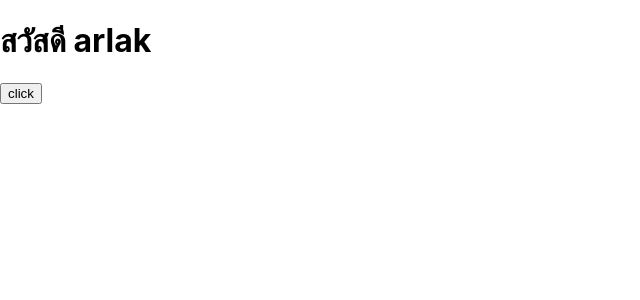
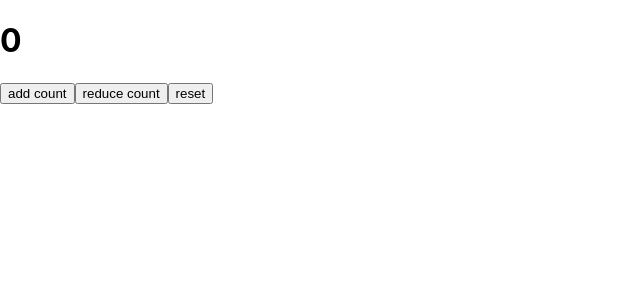
Before and after one commit to ARlak24sevEN/react-basic, a React (Create React App) app: page / in a window 1280 px wide. Shown: the top 300 px of the page, without its empty margins (0-640 px from the left). Built offline with nearby package versions, Linux system fonts and the light colour scheme.

Commit message:
use state with fuction

```diff
--- a/src/App.js
+++ b/src/App.js
@@ -1,9 +1,26 @@
+import { useState } from "react";
 function App() {
-  const name = "arlak";
+  const [count, setCount] = useState(0);
+  function addCount() {
+    console.log(count);
+    setCount(count + 1);
+  }
+
+  function reduceCount() {
+    console.log(count);
+    setCount(count - 1);
+  }
+  function resetCount() {
+    console.log(count);
+    setCount(0);
+  }
+
   return (
     <>
-      <h1>สวัสดี {name}</h1>
-      <button onClick={()=>alert("hello react")}>click </button>
+      <h1>{count}</h1>
+      <button onClick={addCount}>add count</button>
+      <button onClick={reduceCount}>reduce count</button>
+      <button onClick={resetCount}>reset</button>
     </>
   );
 }
```
